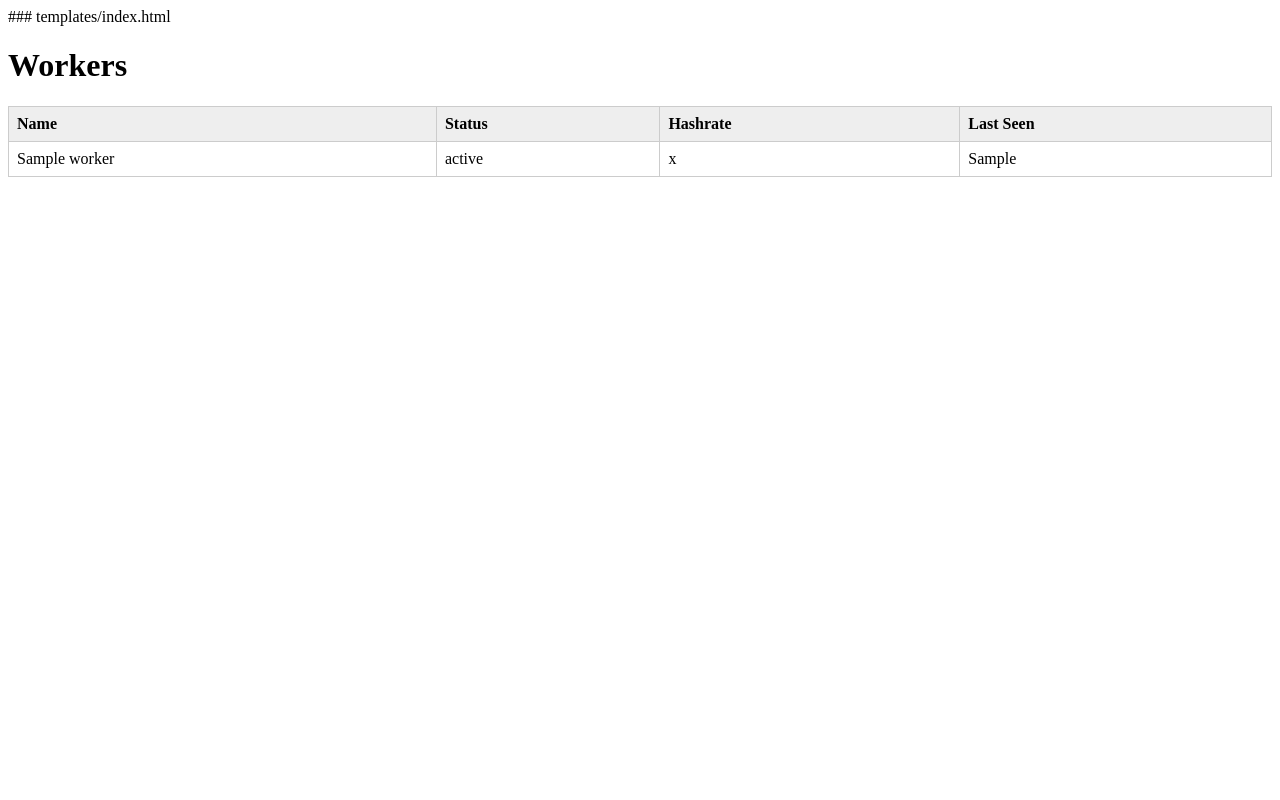
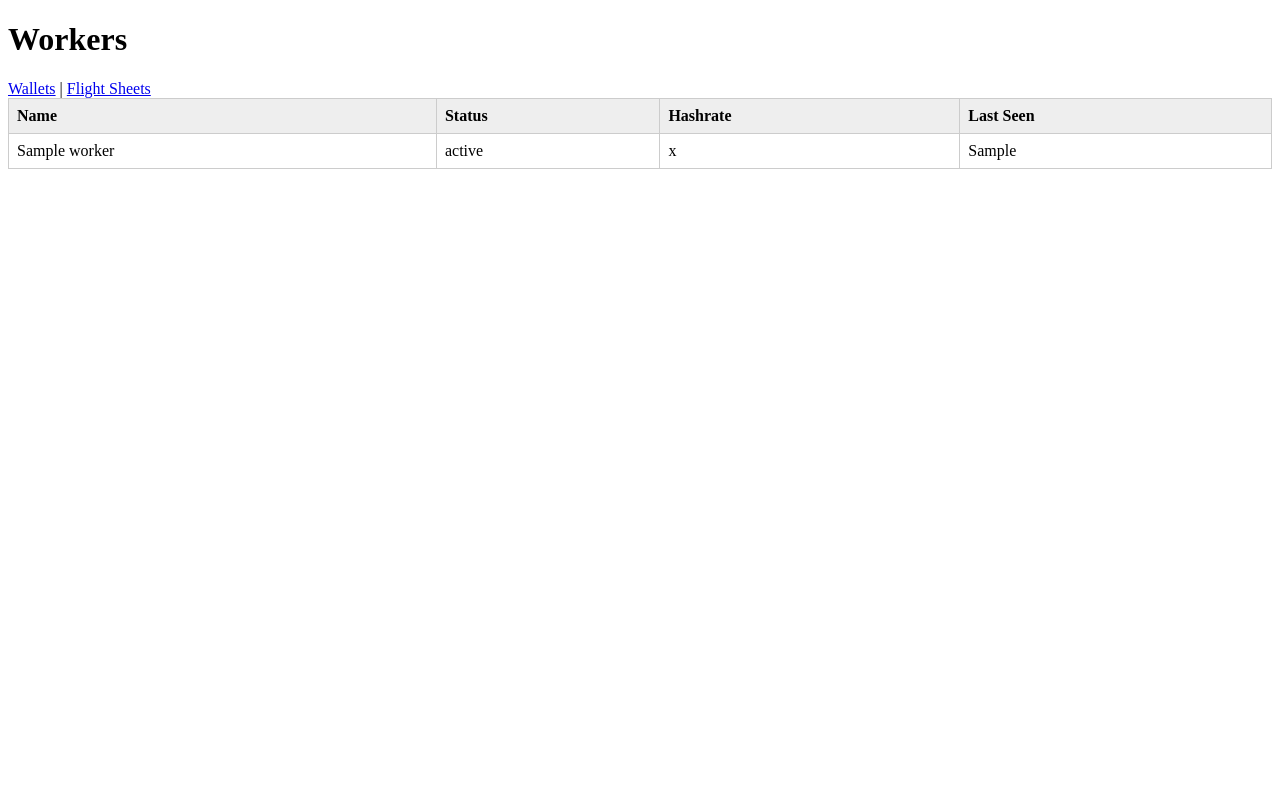
Before and after one commit to kecodon/project-root, a Flask app: template templates/index.html in a window 1280 px wide. Run offline with Flask 3, Linux system fonts and the light colour scheme; the template is opened without the code that fills it: most values are stand-ins (such as "Sample title", 1, 10 or a date in 2020).

Commit message:
Update index.html

```diff
--- a/templates/index.html
+++ b/templates/index.html
@@ -1,4 +1,3 @@
-### templates/index.html
 <!DOCTYPE html>
 <html>
 <head>
@@ -7,6 +6,10 @@
 </head>
 <body>
 <h1>Workers</h1>
+<nav>
+    <a href="/wallets">Wallets</a> |
+    <a href="/flight_sheets">Flight Sheets</a>
+</nav>
 <table>
     <tr><th>Name</th><th>Status</th><th>Hashrate</th><th>Last Seen</th></tr>
     {% for name, info in workers.items() %}
```
